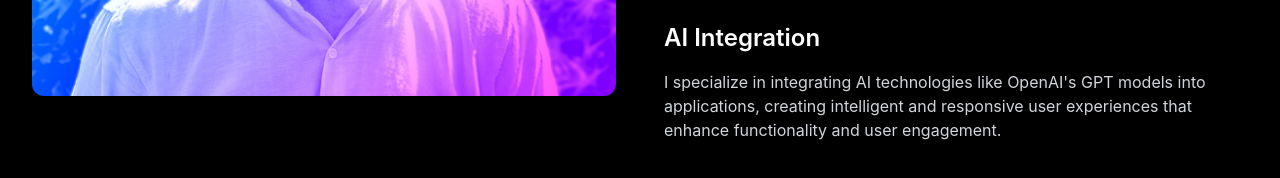
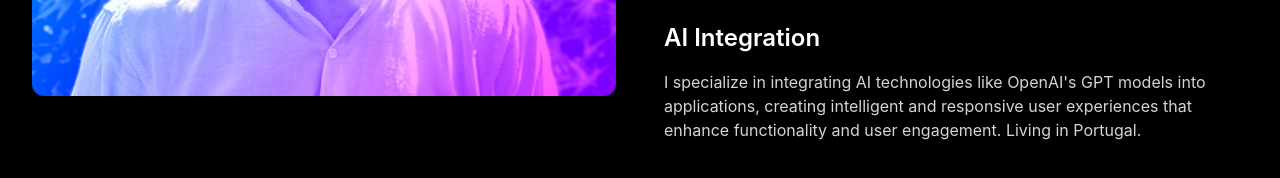
Before and after one commit to Pathink1973/patriciobrito, a React (Vite) app: page /about in a window 1280 px wide. Shown: the part 510-688 px from the top of the page. Built offline with nearby package versions, Linux system fonts and the light colour scheme; no server answers.

Commit message:
Update About.tsx

```diff
--- a/src/pages/About.tsx
+++ b/src/pages/About.tsx
@@ -53,7 +53,7 @@ const About = () => {
               <p className="text-gray-300">
                 I specialize in integrating AI technologies like OpenAI's GPT models into applications,
                 creating intelligent and responsive user experiences that enhance functionality and user
-                engagement.
+                engagement. Living in Portugal.
               </p>
             </div>
           </div>
```
